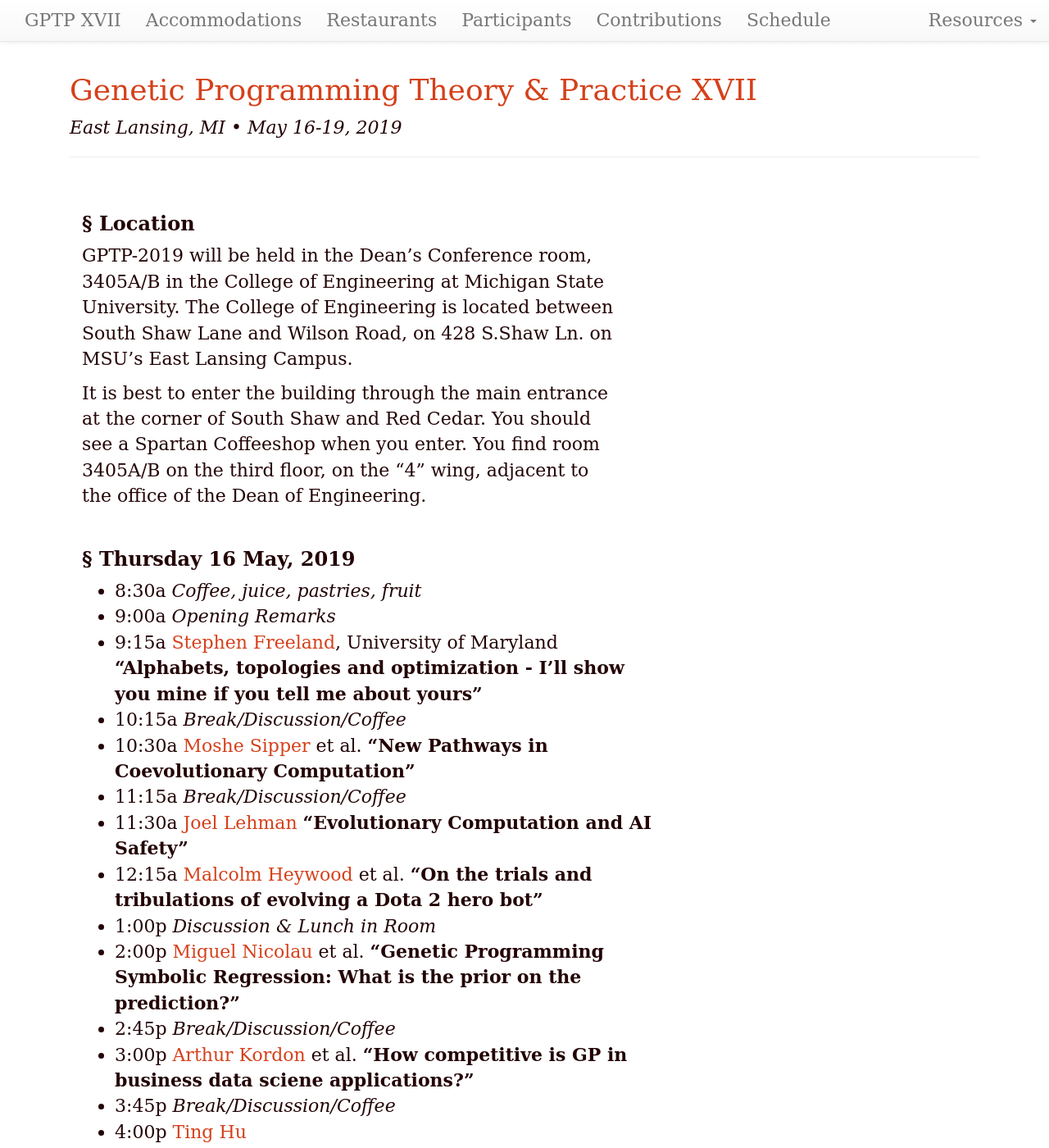
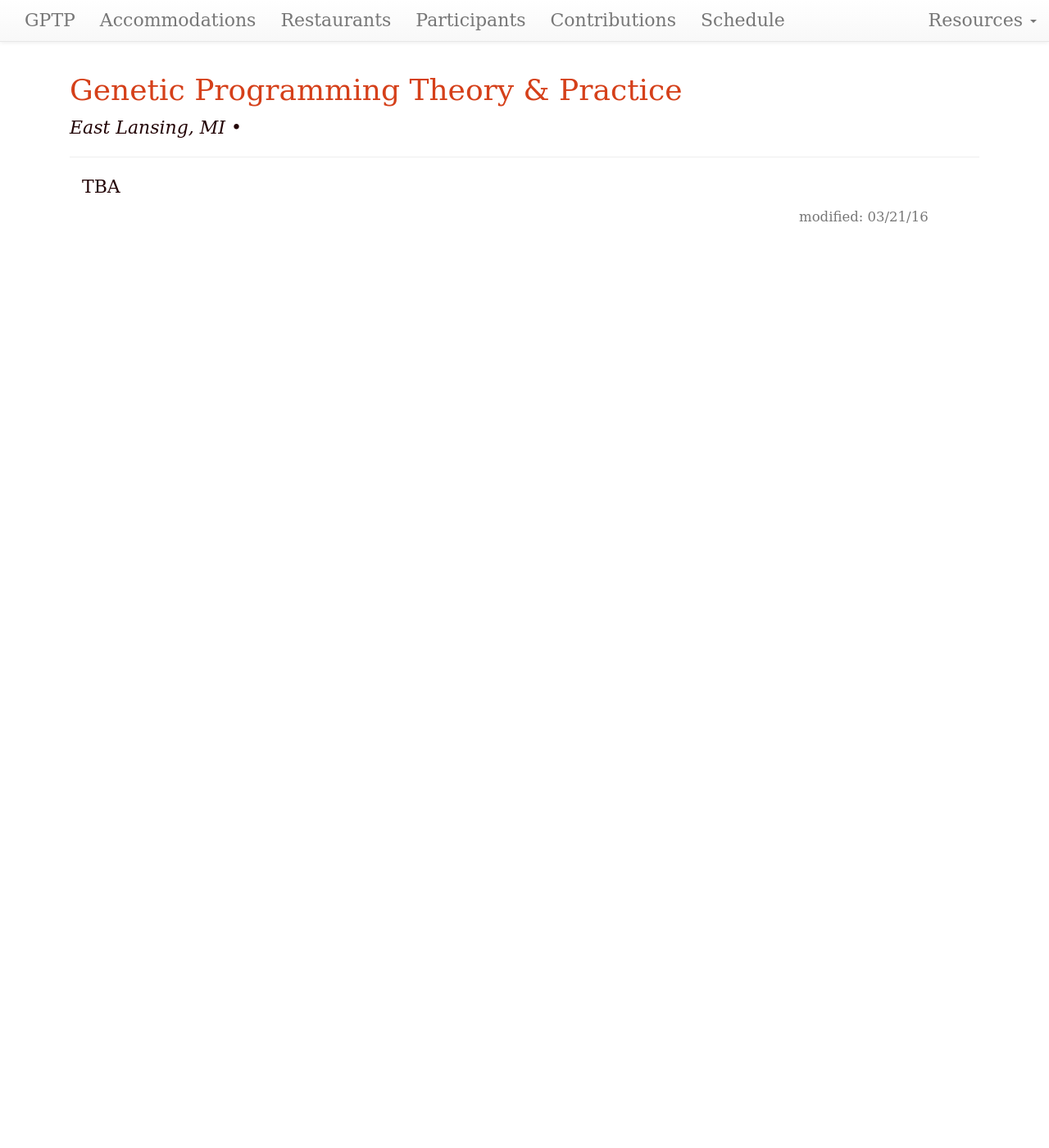
Before and after one commit to GPTP-workshop/gptp-workshop.github.io, a Jekyll site: the page built from schedule.md, in a window 1280 px wide and 1400 px high. Shown: the whole window at 82% size. Built offline with Jekyll 4.4.1, drawn with Linux system fonts in a browser that asks for light colours; our own code applies the rules of GitHub Pages for plain Markdown files; some of the changed text lies outside the part shown.

Commit message:
Update schedule.md

```diff
--- a/schedule.md
+++ b/schedule.md
@@ -1,113 +1 @@
----
-layout: default
-updated: "May 13, 2019"
-roman: "XVII"
-dates: "May 16-19, 2019"
----
-
-
-### Location
-GPTP-2019 will be held in the Dean's Conference room, 3405A/B in the College
-of Engineering at Michigan State University. The College of
-Engineering is located between South Shaw Lane and Wilson Road,
-on 428 S.Shaw Ln. on MSU's East Lansing Campus.
-
-It is best to enter the building through the main entrance at the corner of
-South Shaw and Red Cedar. You should see a Spartan Coffeeshop when you enter.
-You find room 3405A/B on the third floor, on the "4" wing, adjacent to the
-office of the Dean of Engineering.
-
-
-### Thursday 16 May, 2019
-- 8:30a _Coffee, juice, pastries, fruit_
-- 9:00a _Opening Remarks_
-- 9:15a [Stephen Freeland](https://www.linkedin.com/in/stephen-freeland/), University of Maryland
-**"Alphabets, topologies and optimization - I'll show you mine if you tell me about yours"**
-- 10:15a _Break/Discussion/Coffee_
-- 10:30a [Moshe Sipper](http://www.moshesipper.com/) et al.
-**"New Pathways in Coevolutionary Computation"**
-- 11:15a _Break/Discussion/Coffee_
-- 11:30a [Joel Lehman](http://joellehman.com/)
-**"Evolutionary Computation and AI Safety"**
-- 12:15a [Malcolm Heywood](https://web.cs.dal.ca/~mheywood/) et al.
-**"On the trials and tribulations of evolving a Dota 2 hero bot"**
-- 1:00p _Discussion & Lunch in Room_
-- 2:00p [Miguel Nicolau](https://people.ucd.ie/miguel.nicolau) et al.
-**"Genetic Programming Symbolic Regression: What is the prior on the prediction?"**
-- 2:45p _Break/Discussion/Coffee_
-- 3:00p [Arthur Kordon](https://www.linkedin.com/in/arthur-kordon-a86980/) et al.
-**"How competitive is GP in business data sciene applications?"**
-- 3:45p _Break/Discussion/Coffee_
-- 4:00p [Ting Hu](https://sites.google.com/site/tinghushomepage/)
-**"Can Genetic Programming Perform Explainable Machine Learning for Bioinformatics?"**
-- 4:45p _Closing Discussion_
-- 5:00p _Hackathon Preparation Session_
-- 6:30p _Reconvene informally at various bars and restaurants_
-
-### Friday 17 May, 2019
-- 8:30a _Coffee, juice, pastries, fruit_
-- 9:00a [Gavin Schmidt](https://en.wikipedia.org/wiki/Gavin_Schmidt), NASA Goddard Institute for Space Studies
-**"Some Challenges and Progress in Programming for Climate Science"**
-- 10:15a _Break/Discussion/Coffee_
-- 10:30a [Andrew Sloss](https://www.linkedin.com/in/asloss/) et al.
-**"2019 Evolutionary Algorithms Review"**
-- 11:15a _Break/Discussion/Coffee_
-- 11:30a [Gustavo Olague](http://evovision.cicese.mx/) et al.
-**"Hands-on Artificial Evolution through Brain Programming"**
-- 12:15a [Stephen Kelly](http://stephenkelly.ca/?q=node/29) et al.
-**"Temporal Memory Sharing in Visual Reinforcement Learning"**
-- 1:00p _Discussion & Lunch in Room_
-- 2:00p Ivo Goncalves et al.
-**"Explorations of the Semantic Learning Machine Neuroevolution Algorithm: Dynamic Training Data Use, Ensemble Construction Methods, and Deep Learning Perspectives"**
-- 2:45p _Break/Discussion/Coffee_
-- 3:00p [Yuan Yuan](https://www.researchgate.net/profile/Yuan_Yuan73) et al.
-**"An Evolutionary System for better automatic software repair"**
-- 3:45p _Break/Discussion/Coffee_
-- 4:00p [Lee Spector](http://faculty.hampshire.edu/lspector/) et al.
-**"Comparison of Linear Genome Representations For Software Synthesis"**
-- 4:45p _Closing Discussion_
-- 5:00p _Hackathon Preparation Session_
-- 6:30p _Reconvene informally at various bars and restaurants_
-
-
-### Saturday 18 May, 2019
-- 8:30a _Coffee, juice, pastries, fruit_
-- 9:00a Indika Rajapakse, University of Michigan
-**"Cellular Reprogramming"**
-- 10:15a _Break/Discussion/Coffee_
-- 10:30a [Charles Ofria](https://www.egr.msu.edu/people/profile/ofria) et al.
-**"Characterizing the effects of random subsampling and dilution on Lexicase selection"**
-- 11:15a _Break/Discussion/Coffee_
-- 11:30a [Lukas Kammerer](https://heal.heuristiclab.com/team/kammerer) et al.
-**"Symbolic Regression by Exhaustive Search"**
-- 12:15p [Hormoz Sharhzad](https://www.linkedin.com/in/hormozshahrzad/) et al.
-**"Enhanced Optimization with Composite Objectives and Novelty Pulsation"**
-- 1:00p _Discussion & Lunch in Room_
-- 2:00p [David R. White](http://www.davidrwhite.co.uk/) et al.
-**"Modelling Genetic Programming as a Simple Sampling Algorithm"**
-- 2:45p _Break/Discussion/Coffee_
-- 3:00p [Francisco Fernandez de Vega](https://www.researchgate.net/profile/Francisco_Vega3) et al.
-**"It is time for new perspectives on how to fight bloat in GP"**
-- 3:45p _Break/Discussion/Coffee_
-- 4:00p [Arend Hintze](http://hintzelab.msu.edu/) et al.
-**"The Evolution of Representations in Genetic Programming Trees"**
-- 4:45p _Closing Discussion_
-- 5:00p _Hackathon Preparation Session_
-- 6:30p _Reconvene informally at various bars and restaurants_
-
-### Sunday 19 May, 2019
-- 8:30a _Coffee, juice, pastries, fruit_
-- 9:00a [Anil Saini](https://www.linkedin.com/in/anil-k-saini/) et al.
-**"Using Modularity Metrics to guide evolution in Genetic Programming"**
-- 9:45a _Break/Discussion/Coffee_
-- 10:00a _GP Hackathon_
-- 1:00p _Box Lunch and Wrap-up Discussion_
-- 2:00p *OFFICIAL END OF WORKSHOP*
-
-
-### For travel preparations
-
-We normally start at 9:00 am on the first day, that is May 16, 2019,
-and end after lunch on the last day, that is May 19, 2019.
-
-[This schedule is subject to minor changes, check the latest version by reloading. Speakers: Should you need to request a change, please post to the contribution channel on [Slack!](https://gptp-workshops.slack.com)]
+TBA
```
